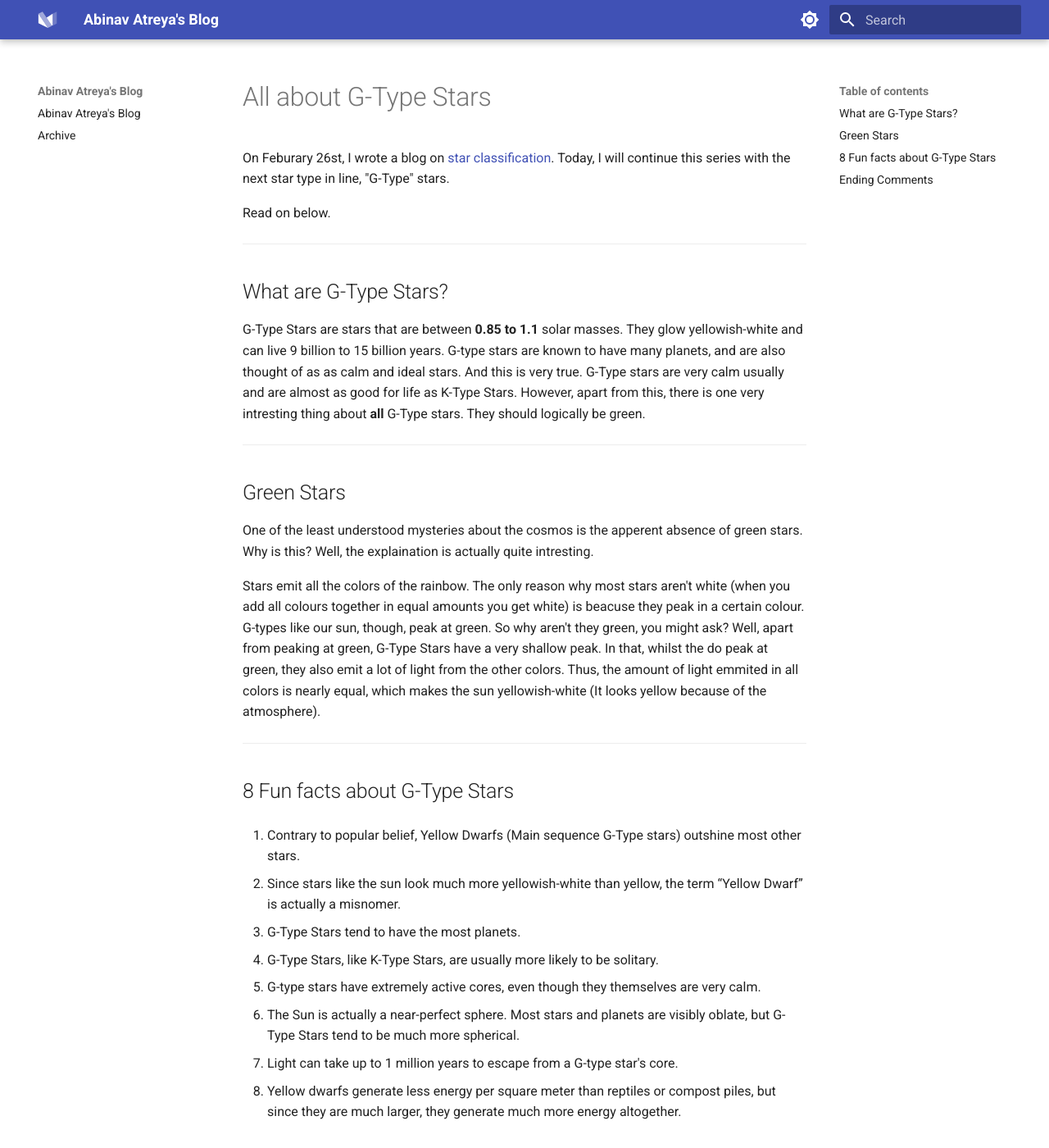
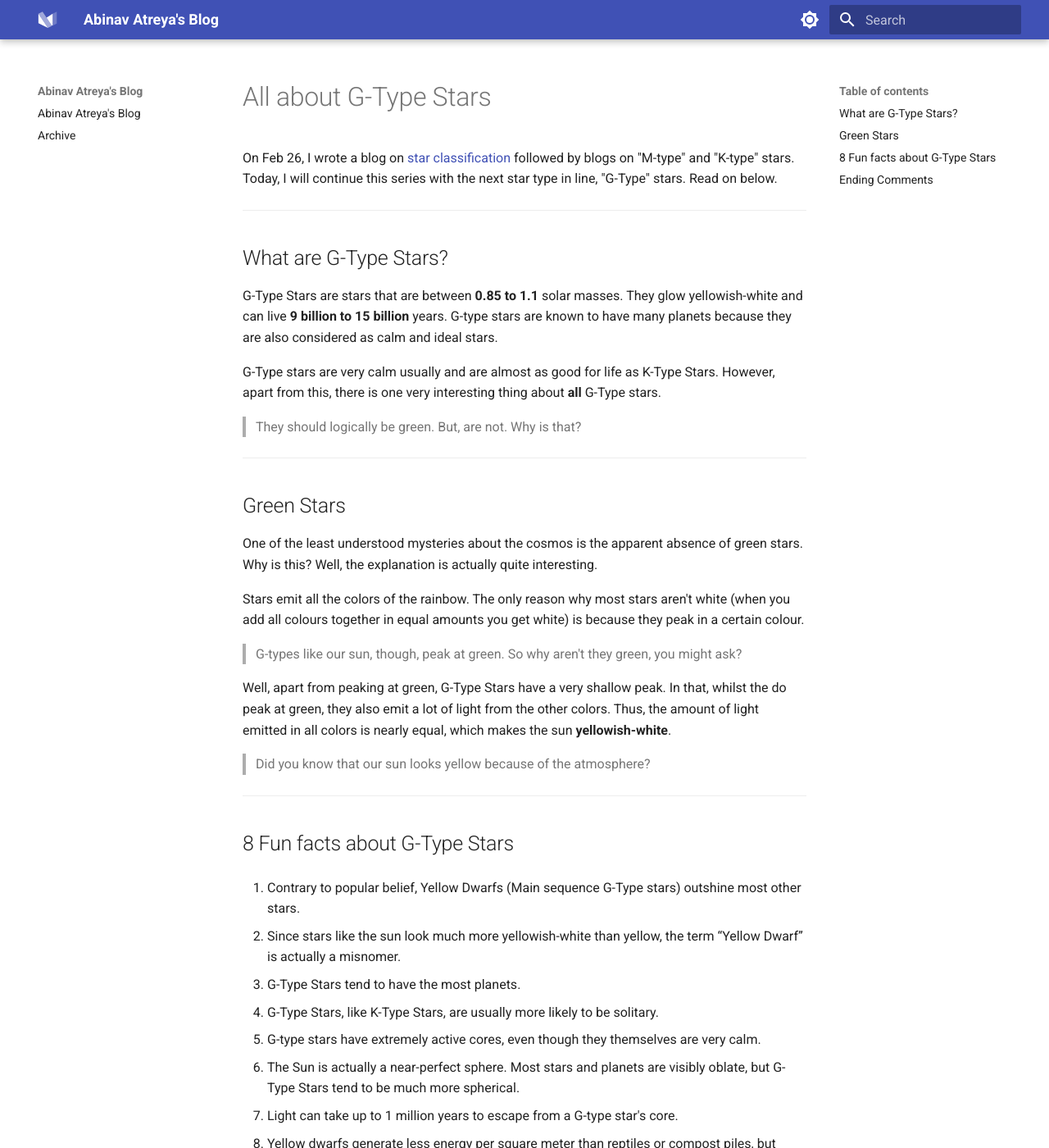
Before and after one commit to abatreya/abatreya.github.io, an MkDocs documentation site: the page built from docs/blog/posts/gtypestars.md, in a window 1280 px wide and 1400 px high. Shown: the whole window at 82% size. Built offline with MkDocs 1.6.1 and Material for MkDocs 9.7.7, drawn with Linux system fonts in a browser that asks for light colours; some of the changed text lies outside the part shown.

Commit message:
fix typos

```diff
--- a/docs/blog/posts/gtypestars.md
+++ b/docs/blog/posts/gtypestars.md
@@ -8,9 +8,7 @@ categories:
 
 # All about G-Type Stars
 
-On Feburary 26st, I wrote a blog on [star classification](../posts/starclassification.md). Today, I will continue this series with the next star type in line, "G-Type" stars.
-
-Read on below.
+On Feb 26, I wrote a blog on [star classification](../posts/starclassification.md) followed by blogs on "M-type" and "K-type" stars. Today, I will continue this series with the next star type in line, "G-Type" stars. Read on below.
 
 
 <!-- more -->
@@ -19,15 +17,25 @@ Read on below.
 
 ## What are G-Type Stars?
 
-G-Type Stars are stars that are between **0.85 to 1.1** solar masses. They glow yellowish-white and can live 9 billion to 15 billion years. G-type stars are known to have many planets, and are also thought of as as calm and ideal stars. And this is very true. G-Type stars are very calm usually and are almost as good for life as K-Type Stars. However, apart from this, there is one very intresting thing about **all** G-Type stars.  They should logically be green.
+G-Type Stars are stars that are between **0.85 to 1.1** solar masses. They glow yellowish-white and can live **9 billion to 15 billion** years. G-type stars are known to have many planets because they are also considered as calm and ideal stars.
+
+G-Type stars are very calm usually and are almost as good for life as K-Type Stars. However, apart from this, there is one very interesting thing about **all** G-Type stars.
+
+> They should logically be green. But, are not. Why is that?
 
 ---
 
 ## Green Stars
 
-One of the least understood mysteries about the cosmos is the apperent absence of green stars. Why is this? Well, the explaination is actually quite intresting.
+One of the least understood mysteries about the cosmos is the apparent absence of green stars. Why is this? Well, the explanation is actually quite interesting.
 
-Stars emit all the colors of the rainbow. The only reason why most stars aren't white (when you add all colours together in equal amounts you get white) is beacuse they peak in a certain colour. G-types like our sun, though, peak at green. So why aren't they green, you might ask? Well, apart from peaking at green, G-Type Stars have a very shallow peak. In that, whilst the do peak at green, they also emit a lot of light from the other colors. Thus, the amount of light emmited in all colors is nearly equal, which makes the sun yellowish-white (It looks yellow because of the atmosphere).
+Stars emit all the colors of the rainbow. The only reason why most stars aren't white (when you add all colours together in equal amounts you get white) is because they peak in a certain colour.
+
+> G-types like our sun, though, peak at green. So why aren't they green, you might ask?
+
+Well, apart from peaking at green, G-Type Stars have a very shallow peak. In that, whilst the do peak at green, they also emit a lot of light from the other colors. Thus, the amount of light emitted in all colors is nearly equal, which makes the sun **yellowish-white**.
+
+> Did you know that our sun looks yellow because of the atmosphere?
 
 
 ---
@@ -45,19 +53,16 @@ Stars emit all the colors of the rainbow. The only reason why most stars aren't
 
 5. G-type stars have extremely active cores, even though they themselves are very calm.
 
-6. The Sun is actually a near-perfect sphere.  Most stars and planets are visibly oblate, but G-Type Stars tend to be much more spherical.
+6. The Sun is actually a near-perfect sphere. Most stars and planets are visibly oblate, but G-Type Stars tend to be much more spherical.
 
 7. Light can take up to 1 million years to escape from a G-type star's core.
 
 8. Yellow dwarfs generate less energy per square meter than reptiles or compost piles, but since they are much larger, they generate much more energy altogether.
 
 
-
-
-
 ---
 ## Ending Comments
 
-In conclusion, G-Type Stars are some of the most intresting stars there are.  There always seems to be something new to them, despite our own sun being one.
+In conclusion, G-Type Stars are some of the most interesting stars there are.  There always seems to be something new to them, despite our own sun being one.
 
 Stay tuned for my next blog!  This is Abinav Atreya, signing out.
```
